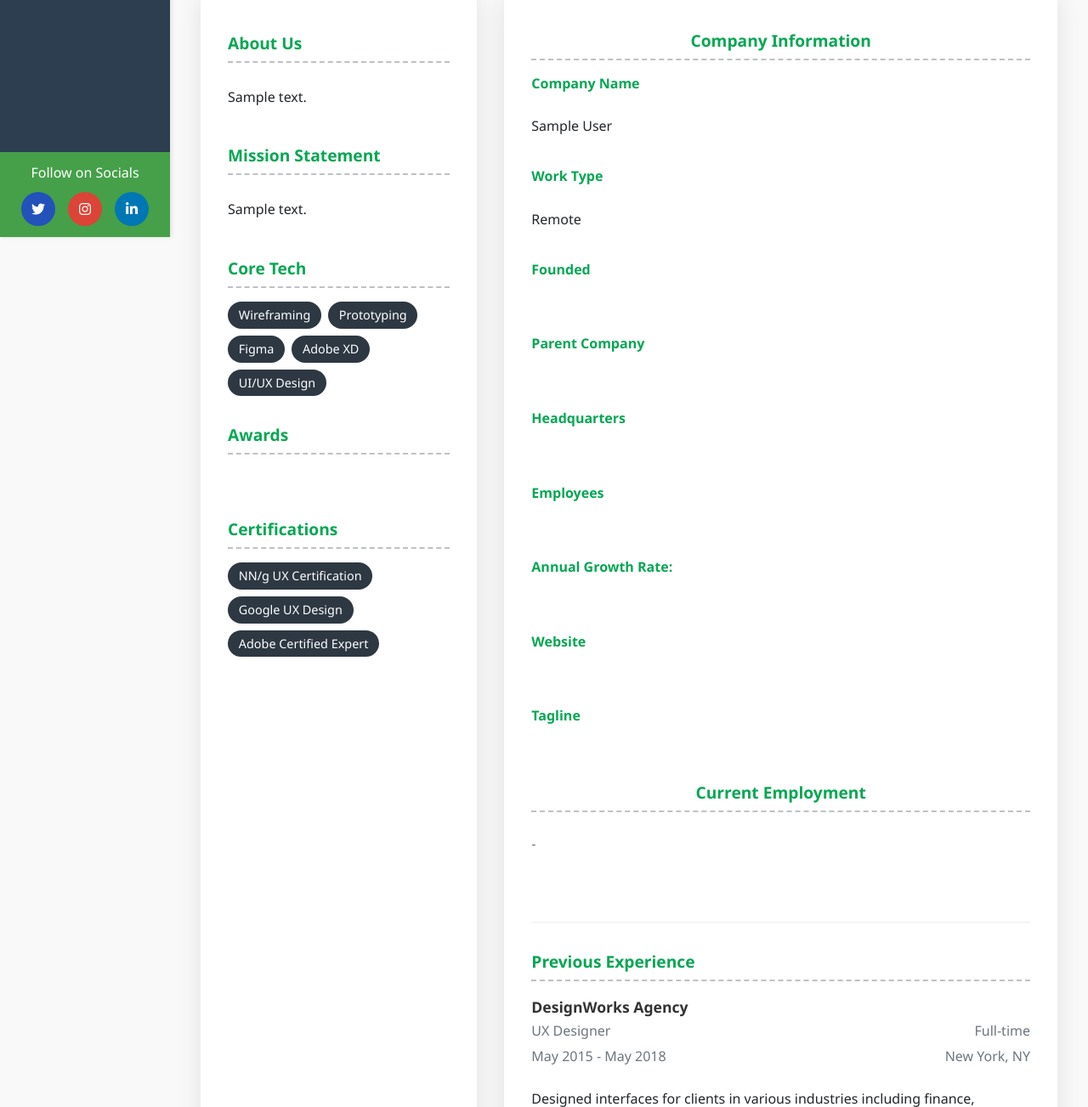
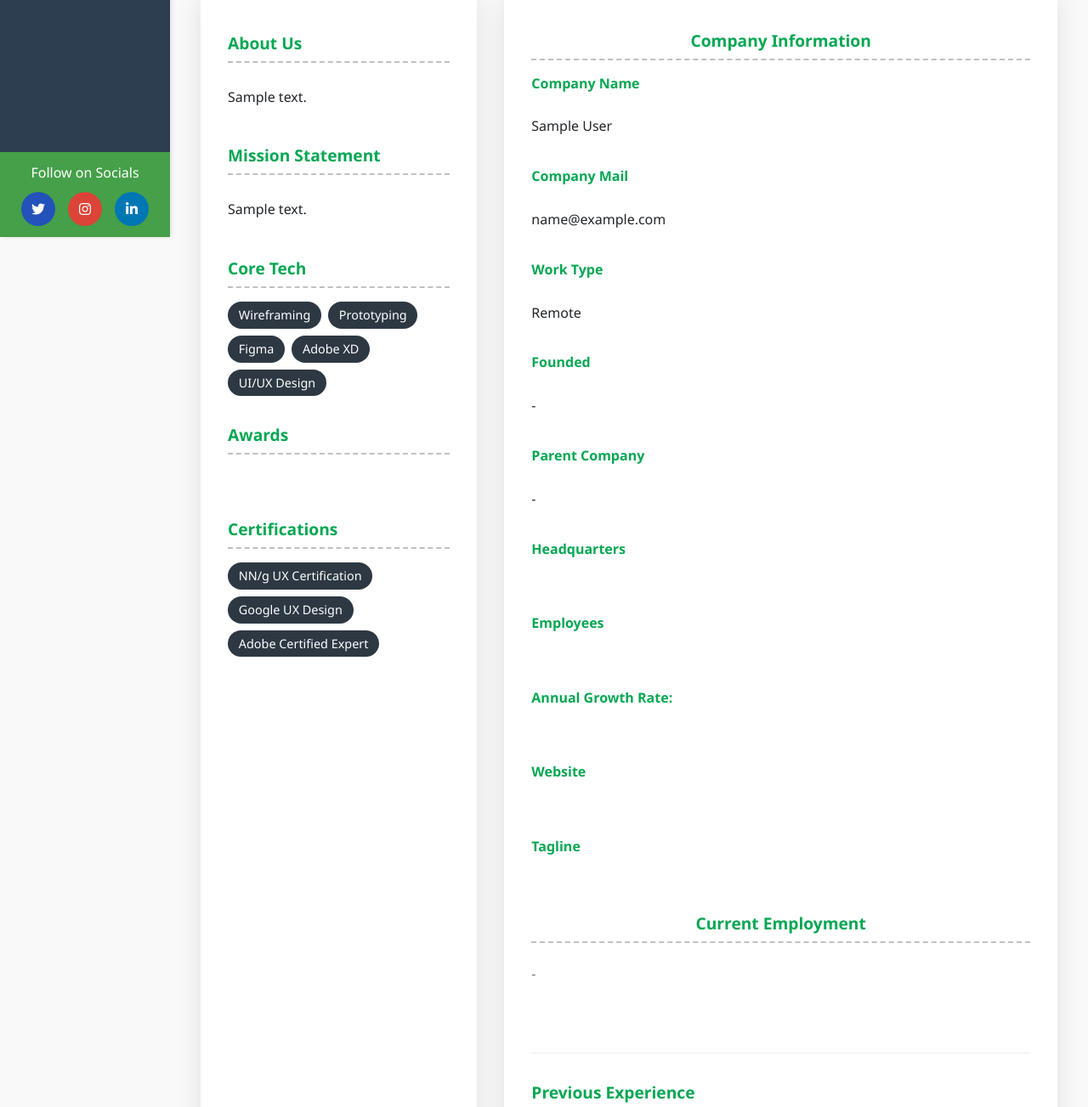
Before and after one commit to Dyuuz/JOB-DMS, a Django app: page /profile in a window 1280 px wide. Shown: the part 521-1824 px from the top of the page at 85% size. Run offline with Django 5.2, Linux system fonts and the light colour scheme; a user stored in the database is signed in; tables that the repository leaves empty hold one stand-in row (values such as "Sample post"); some libraries are stand-ins or nearby versions.

Commit message:
feat: company profile UI update

```diff
--- a/App/templates/Profile.html
+++ b/App/templates/Profile.html
@@ -115,18 +115,35 @@
                         </div>
 
                         <div class="profile-field-group">
+                            <p class="profile-label">Company Mail</p>
+                            <p class="profile-value">{{ company_role.user.email }}</p>
+                        </div>
+
+                        <div class="profile-field-group">
                             <p class="profile-label">Work Type</p>
+                            {% if company_role.work_mode  %}
                             <p class="profile-value">{{ company_role.work_mode }}</p>
+                            {% else %}
+                            <p class="profile-value">-</p>
+                            {% endif %}
                         </div>
 
                         <div class="profile-field-group">
                             <p class="profile-label">Founded</p>
-                            <p class="profile-value">{{ user_profile.DOB | date:"F j,Y" }}</p>
+                            {% if company_role.founded  %}
+                            <p class="profile-value">{{ company_role.founded }}</p>
+                            {% else %}
+                            <p class="profile-value">-</p>
+                            {% endif %}
                         </div>
 
                         <div class="profile-field-group">
                             <p class="profile-label">Parent Company</p>
-                            <p class="profile-value">{{ user_profile.DOB | date:"F j,Y" }}</p>
+                            {% if company_role.parent_company  %}
+                            <p class="profile-value">{{ company_role.parent_company }}</p>
+                            {% else %}
+                            <p class="profile-value">-</p>
+                            {% endif %}
                         </div>
 
                         <div class="profile-field-group">
@@ -365,8 +382,8 @@
                         </div>
 
                         <div class="experience-tab">
-                            <h3 class="">Experience</h3>
-                            <a href="{% url 'profile-update' %}" class="">
+                            <h3>Experience</h3>
+                            <a href="{% url 'profile-update' %}" class="edit-profile-btn">
                                 <i class="fas fa-edit"></i> Add Experience
                             </a>
                         </div>
```
